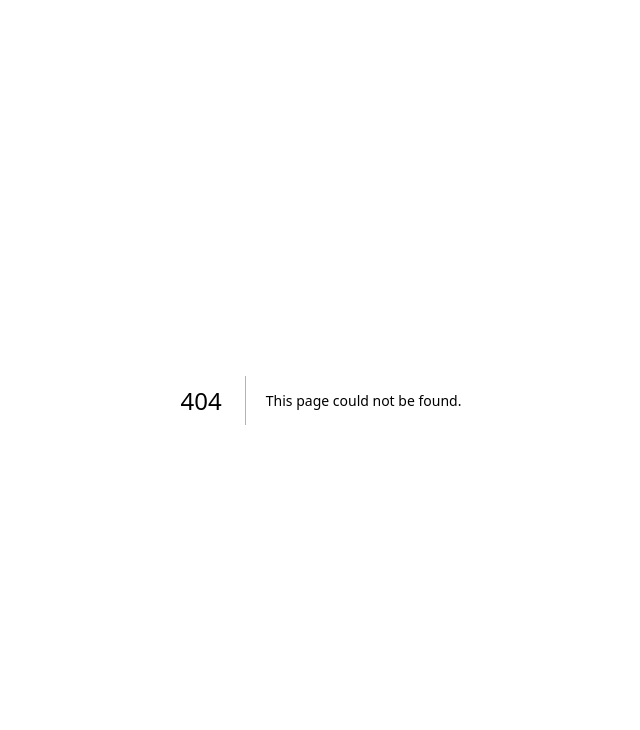
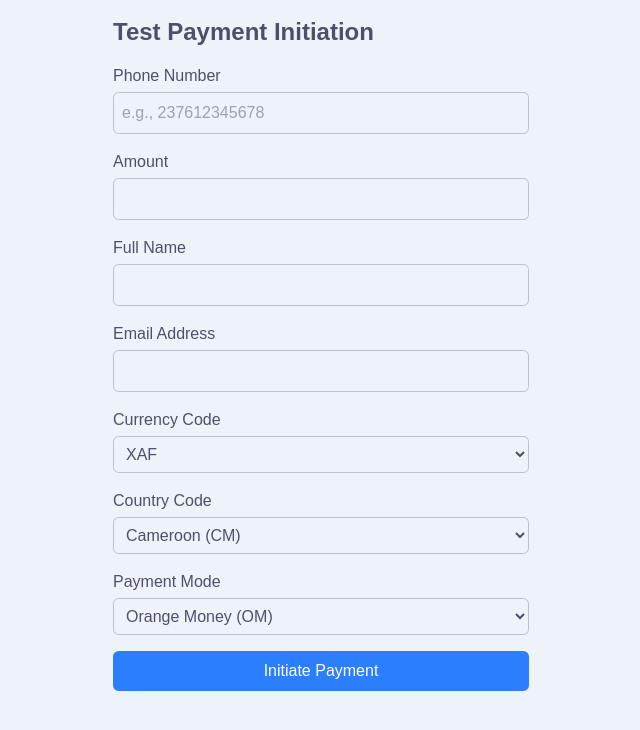
Before and after one commit to Stanzy-Developer/valest, a Next.js app: page /demo-payment in a window 1280 px wide. Before the commit this address had no page. Shown: the top 730 px of the page, without its empty margins (319-959 px from the left). Built offline with nearby package versions, Linux system fonts and the light colour scheme.

Commit message:
feat(payment): implement payment initiation and authentication flow with error handling

```diff
--- /dev/null
+++ b/app/api/payment/authenticate/route.ts
@@ -0,0 +1,27 @@
+import { NextResponse } from "next/server";
+
+export async function POST() {
+  try {
+    const response = await fetch(
+      `${process.env.EJARA_MOMO_PAYMENT_SANDBOX_URL}/api/v1/accounts/authenticate`,
+      {
+        method: "POST",
+        headers: {
+          "Content-Type": "application/json",
+          "client-secret": process.env.EJARA_MOMO_CLIENT_SECRET!,
+          "client-key": process.env.EJARA_MOMO_CLIENT_KEY!,
+        },
+      }
+    );
+
+    const data = await response.json();
+
+    return NextResponse.json(data);
+
+  } catch (error) {
+    return NextResponse.json(
+      { error: "Failed to authenticate" },
+      { status: 500 }
+    );
+  }
+}
--- /dev/null
+++ b/app/api/payment/initiate-payment/route.ts
@@ -0,0 +1,79 @@
+import { NextRequest, NextResponse } from "next/server";
+import { randomUUID } from "crypto";
+
+async function getAuthToken() {
+  const response = await fetch(
+    `${process.env.EJARA_MOMO_PAYMENT_SANDBOX_URL}/api/v1/accounts/authenticate`,
+    {
+      method: "POST",
+      headers: {
+        "Content-Type": "application/json",
+        "client-secret": process.env.EJARA_MOMO_CLIENT_SECRET!,
+        "client-key": process.env.EJARA_MOMO_CLIENT_KEY!,
+      },
+    }
+  );
+
+  if (!response.ok) {
+    throw new Error("Authentication failed");
+  }
+  const data = await response.json();
+  return data.token;
+}
+
+export async function POST(request: NextRequest) {
+  const sandbox_url = process.env.EJARA_MOMO_PAYMENT_SANDBOX_URL!;
+
+  if (!sandbox_url) {
+    return NextResponse.json({ error: "Configuration error" }, { status: 500 });
+  }
+
+  try {
+    // Get authentication token
+    const token = await getAuthToken();
+
+    const body = await request.json();
+    const payload = {
+      phoneNumber: body.phoneNumber,
+      transactionType: "payin",
+      amount: body.amount,
+      fullName: body.fullName,
+      emailAddress: body.emailAddress,
+      currencyCode: body.currencyCode || "XAF",
+      countryCode: body.countryCode || "CM",
+      paymentMode: body.paymentMode || "OM",
+      externalReference: body.externalReference || randomUUID(),
+      featureCode: "PRO"
+    };
+
+    const response = await fetch(
+      `${sandbox_url}/api/v1/transactions/initiate-momo-payment`,
+      {
+        method: "POST",
+        headers: {
+          "Content-Type": "application/json",
+          "Authorization": `Bearer ${token}`
+        },
+        body: JSON.stringify(payload),
+      }
+    );
+
+    if (!response.ok) {
+      const errorData = await response.json();
+      return NextResponse.json(errorData, { status: response.status });
+    }
+
+    const responseData = await response.json();
+    return NextResponse.json(responseData);
+
+  } catch (error) {
+    console.error("Payment initiation error:", error);
+    return NextResponse.json(
+      {
+        error: "Failed to initiate payment",
+        details: error instanceof Error ? error.message : "Unknown error"
+      },
+      { status: 500 }
+    );
+  }
+}
--- /dev/null
+++ b/app/demo-payment/page.tsx
@@ -0,0 +1,139 @@
+'use client'
+import { useState } from 'react'
+
+export default function DemoPaymentPage() {
+  const [result, setResult] = useState<any>(null)
+  const [loading, setLoading] = useState(false)
+
+  const handleSubmit = async (e: React.FormEvent<HTMLFormElement>) => {
+    e.preventDefault()
+    setLoading(true)
+
+    const formData = new FormData(e.currentTarget)
+    const data = {
+      phoneNumber: formData.get('phoneNumber'),
+      amount: formData.get('amount'),
+      fullName: formData.get('fullName'),
+      emailAddress: formData.get('emailAddress'),
+      currencyCode: formData.get('currencyCode'),
+      countryCode: formData.get('countryCode'),
+      paymentMode: formData.get('paymentMode'),
+    }
+
+    try {
+      const response = await fetch('/api/payment/initiate-payment', {
+        method: 'POST',
+        headers: {
+          'Content-Type': 'application/json'
+        },
+        body: JSON.stringify(data)
+      })
+      const result = await response.json()
+      setResult(result)
+    } catch (error) {
+      console.error(error)
+      setResult({ error: 'Failed to initiate payment' })
+    } finally {
+      setLoading(false)
+    }
+  }
+
+  return (
+    <div className="p-4 max-w-md mx-auto">
+      <h1 className="text-2xl font-bold mb-4">Test Payment Initiation</h1>
+
+      <form onSubmit={handleSubmit} className="space-y-4">
+        <div>
+          <label className="block mb-1">Phone Number</label>
+          <input
+            type="text"
+            name="phoneNumber"
+            placeholder="e.g., 237612345678"
+            className="w-full border p-2 rounded"
+            required
+          />
+        </div>
+
+        <div>
+          <label className="block mb-1">Amount</label>
+          <input
+            type="number"
+            name="amount"
+            className="w-full border p-2 rounded"
+            required
+          />
+        </div>
+
+        <div>
+          <label className="block mb-1">Full Name</label>
+          <input
+            type="text"
+            name="fullName"
+            className="w-full border p-2 rounded"
+            required
+          />
+        </div>
+
+        <div>
+          <label className="block mb-1">Email Address</label>
+          <input
+            type="email"
+            name="emailAddress"
+            className="w-full border p-2 rounded"
+            required
+          />
+        </div>
+
+        <div>
+          <label className="block mb-1">Currency Code</label>
+          <select
+            name="currencyCode"
+            className="w-full border p-2 rounded"
+            defaultValue="XAF"
+          >
+            <option value="XAF">XAF</option>
+          </select>
+        </div>
+
+        <div>
+          <label className="block mb-1">Country Code</label>
+          <select
+            name="countryCode"
+            className="w-full border p-2 rounded"
+            defaultValue="CM"
+          >
+            <option value="CM">Cameroon (CM)</option>
+          </select>
+        </div>
+
+        <div>
+          <label className="block mb-1">Payment Mode</label>
+          <select
+            name="paymentMode"
+            className="w-full border p-2 rounded"
+            defaultValue="OM"
+          >
+            <option value="OM">Orange Money (OM)</option>
+            <option value="MOMO">Mobile Money (MOMO)</option>
+          </select>
+        </div>
+
+        <button
+          type="submit"
+          disabled={loading}
+          className="w-full bg-blue-500 text-white p-2 rounded hover:bg-blue-600 disabled:bg-gray-400"
+        >
+          {loading ? 'Processing...' : 'Initiate Payment'}
+        </button>
+      </form>
+
+      {result && (
+        <div className="mt-4 p-4 border rounded">
+          <pre className="whitespace-pre-wrap">
+            {JSON.stringify(result, null, 2)}
+          </pre>
+        </div>
+      )}
+    </div>
+  )
+}
--- /dev/null
+++ b/app/demo/page.tsx
@@ -0,0 +1,91 @@
+'use client'
+import { useState } from 'react'
+
+export default function DemoPage() {
+  const [result, setResult] = useState<any>(null)
+  const [loading, setLoading] = useState(false)
+
+  const handleSubmit = async (e: React.FormEvent<HTMLFormElement>) => {
+    e.preventDefault()
+    setLoading(true)
+
+    const formData = new FormData(e.currentTarget)
+    const data = {
+      amount: formData.get('amount'),
+      amountCurrency: formData.get('currency'),
+      description: formData.get('description')
+    }
+
+    try {
+      const response = await fetch('/api/lnbtc-invoice/create', {
+        method: 'POST',
+        headers: {
+          'Content-Type': 'application/json'
+        },
+        body: JSON.stringify(data)
+      })
+      const result = await response.json()
+      setResult(result)
+    } catch (error) {
+      console.error(error)
+      setResult({ error: 'Failed to create invoice' })
+    } finally {
+      setLoading(false)
+    }
+  }
+
+  return (
+    <div className="p-4 max-w-md mx-auto">
+      <h1 className="text-2xl font-bold mb-4">Test Invoice Creation</h1>
+
+      <form onSubmit={handleSubmit} className="space-y-4">
+        <div>
+          <label className="block mb-1">Amount</label>
+          <input
+            type="number"
+            name="amount"
+            className="w-full border p-2 rounded"
+            required
+          />
+        </div>
+
+        <div>
+          <label className="block mb-1">Currency</label>
+          <select
+            name="currency"
+            className="w-full border p-2 rounded"
+            required
+          >
+            <option value="SATs">SATs</option>
+          </select>
+        </div>
+
+        <div>
+          <label className="block mb-1">Description</label>
+          <input
+            type="text"
+            name="description"
+            className="w-full border p-2 rounded"
+            required
+          />
+        </div>
+
+        <button
+          type="submit"
+          disabled={loading}
+          className="w-full bg-blue-500 text-white p-2 rounded hover:bg-blue-600 disabled:bg-gray-400"
+        >
+          {loading ? 'Creating...' : 'Create Invoice'}
+        </button>
+      </form>
+
+      {result && (
+        <div className="mt-4 p-4 border rounded">
+          <pre className="whitespace-pre-wrap">
+            {JSON.stringify(result, null, 2)}
+          </pre>
+        </div>
+      )}
+    </div>
+  )
+}
```
